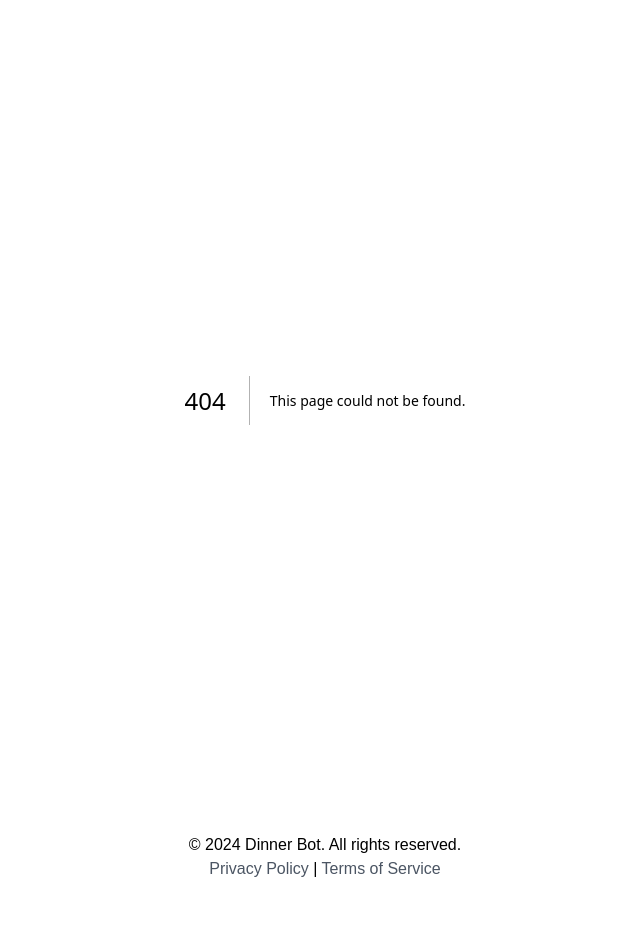
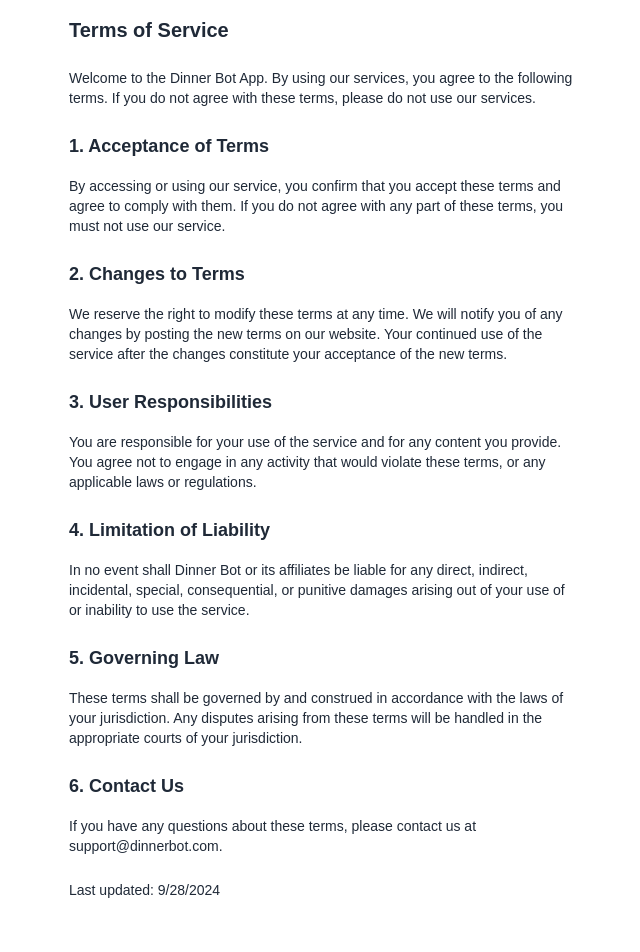
Before and after one commit to KGrim23/dinner-bot-app, a Next.js app: page /terms in a window 1280 px wide. Before the commit this address had no page. Shown: the part 220-1172 px from the top of the page, without its empty margins (315-955 px from the left). Before the commit the page ends 1117 px from the top, so only its background shows below. Built offline with nearby package versions, Linux system fonts and the light colour scheme.

Commit message:
changed to different logo

```diff
--- a/app/layout.js
+++ b/app/layout.js
@@ -1,5 +1,6 @@
 import Image from "next/image";
 import "./globals.css";
+import Link from "next/link";
 
 export const metadata = {
   title: "Dinner Bot App",
@@ -20,33 +21,30 @@
           {/* Adjust padding here */}
           <header className="flex justify-center items-center mb-4">
             <Image
-              src="/dinner_bot_logo.png"
+              src="/dinner_bot_2.png"
+              priority
               alt="Logo"
-              width={300}
-              height={300}
+              width={150}
+              height={150}
               className="mb-4"
             />
           </header>
           {/* Wrapper with flex and min-height */}
-          <main className="flex-grow text-sm w-full max-w-xl mx-auto p-4">
-            {" "}
-            {/* Adjust horizontal padding here */}
-            {/* Main content area */}
+          <main className="flex-grow text-sm md:text-md w-full max-w-xl mx-auto p-4">
             {children}
           </main>
           <footer className="text-black text-center p-4">
             {" "}
-            {/* Footer padding can remain as is or adjust */}
             {/* Footer styles */}
             <p>© {new Date().getFullYear()} Dinner Bot. All rights reserved.</p>
             <p>
-              <a href="/privacy" className="text-gray-600 hover:text-gray-200">
+              <Link href="/privacy" className="text-gray-600">
                 Privacy Policy
-              </a>{" "}
+              </Link>{" "}
               |{" "}
-              <a href="/terms" className="text-gray-600 hover:text-gray-200">
+              <Link href="/terms" className="text-gray-600">
                 Terms of Service
-              </a>
+              </Link>
             </p>
           </footer>
         </div>
--- a/app/page.js
+++ b/app/page.js
@@ -75,18 +75,18 @@
     }
   };
 
-  const handleCreateMoreRecipes = async () => {
-    // Scroll to the top smoothly
-    window.scrollTo({
-      top: 0,
-      behavior: "smooth",
-    });
+  // const handleCreateMoreRecipes = async () => {
+  //   // Scroll to the top smoothly
+  //   window.scrollTo({
+  //     top: 0,
+  //     behavior: "smooth",
+  //   });
 
-    // Use a timeout to allow scrolling to complete before fetching
-    await new Promise((resolve) => setTimeout(resolve, 300));
+  //   // Use a timeout to allow scrolling to complete before fetching
+  //   await new Promise((resolve) => setTimeout(resolve, 300));
 
-    await handleSubmit(); // Fetch new recipes
-  };
+  //   await handleSubmit(); // Fetch new recipes
+  // };
 
   return (
     <div className="flex flex-col items-center justify-center">
@@ -107,7 +107,13 @@
 
       {extractedRecipes.length > 0 && (
         <button
-          onClick={handleCreateMoreRecipes} // Use the new handler for button click
+          onClick={async () => {
+            window.scrollTo({
+              top: 0,
+              behavior: "smooth",
+            });
+            await handleSubmit(); // Fetch new recipes
+          }}
           className="bg-slate-400 text-white text-sm font-thin p-2 mb-4 rounded"
           disabled={loading}
         >
--- /dev/null
+++ b/app/privacy/page.js
@@ -0,0 +1,48 @@
+import React from "react";
+
+const PrivacyPolicy = () => {
+  return (
+    <div className="flex flex-col justify-center p-2 text-gray-800">
+      <h1 className="text-xl font-bold mb-6">Privacy Policy</h1>
+
+      <p className="mb-6">
+        Your privacy is important to us. This privacy policy explains how we
+        collect, use, and protect your information.
+      </p>
+
+      <h2 className="text-lg font-semibold mb-4">Information We Collect</h2>
+      <p className="mb-6">
+        We may collect personal information such as your name, email address,
+        and other relevant data when you use our services.
+      </p>
+
+      <h2 className="text-lg font-semibold mb-4">
+        How We Use Your Information
+      </h2>
+      <p className="mb-6">
+        We use the information we collect to provide, maintain, and improve our
+        services, and to communicate with you.
+      </p>
+
+      <h2 className="text-lg font-semibold mb-4">Security</h2>
+      <p className="mb-6">
+        We take reasonable measures to protect your information from loss,
+        theft, and misuse, as well as unauthorized access, disclosure,
+        alteration, and destruction.
+      </p>
+
+      <h2 className="text-lg font-semibold mb-4">Changes to This Policy</h2>
+      <p className="mb-6">
+        We may update this privacy policy from time to time. We will notify you
+        of any changes by posting the new policy on our website.
+      </p>
+
+      <h2 className="text-lg font-semibold mb-4">Contact Us</h2>
+      <p className="mb-6">
+        If you have any questions about this privacy policy, please contact us.
+      </p>
+    </div>
+  );
+};
+
+export default PrivacyPolicy;
--- /dev/null
+++ b/app/terms/page.js
@@ -0,0 +1,61 @@
+import React from "react";
+
+const TermsOfService = () => {
+  return (
+    <div className="flex flex-col justify-center p-4 text-gray-800">
+      <h1 className="text-xl font-bold mb-6">Terms of Service</h1>
+
+      <p className="mb-6">
+        Welcome to the Dinner Bot App. By using our services, you agree to the
+        following terms. If you do not agree with these terms, please do not use
+        our services.
+      </p>
+
+      <h2 className="text-lg font-semibold mb-4">1. Acceptance of Terms</h2>
+      <p className="mb-6">
+        By accessing or using our service, you confirm that you accept these
+        terms and agree to comply with them. If you do not agree with any part
+        of these terms, you must not use our service.
+      </p>
+
+      <h2 className="text-lg font-semibold mb-4">2. Changes to Terms</h2>
+      <p className="mb-6">
+        We reserve the right to modify these terms at any time. We will notify
+        you of any changes by posting the new terms on our website. Your
+        continued use of the service after the changes constitute your
+        acceptance of the new terms.
+      </p>
+
+      <h2 className="text-lg font-semibold mb-4">3. User Responsibilities</h2>
+      <p className="mb-6">
+        You are responsible for your use of the service and for any content you
+        provide. You agree not to engage in any activity that would violate
+        these terms, or any applicable laws or regulations.
+      </p>
+
+      <h2 className="text-lg font-semibold mb-4">4. Limitation of Liability</h2>
+      <p className="mb-6">
+        In no event shall Dinner Bot or its affiliates be liable for any direct,
+        indirect, incidental, special, consequential, or punitive damages
+        arising out of your use of or inability to use the service.
+      </p>
+
+      <h2 className="text-lg font-semibold mb-4">5. Governing Law</h2>
+      <p className="mb-6">
+        These terms shall be governed by and construed in accordance with the
+        laws of your jurisdiction. Any disputes arising from these terms will be
+        handled in the appropriate courts of your jurisdiction.
+      </p>
+
+      <h2 className="text-lg font-semibold mb-4">6. Contact Us</h2>
+      <p className="mb-6">
+        If you have any questions about these terms, please contact us at
+        support@dinnerbot.com.
+      </p>
+
+      <p className="mb-6">Last updated: {new Date().toLocaleDateString()}</p>
+    </div>
+  );
+};
+
+export default TermsOfService;
```
Also changed, not shown: public/dinner_bot_2.png (added), public/icons/icon-192.png (added), public/manifest.json.
